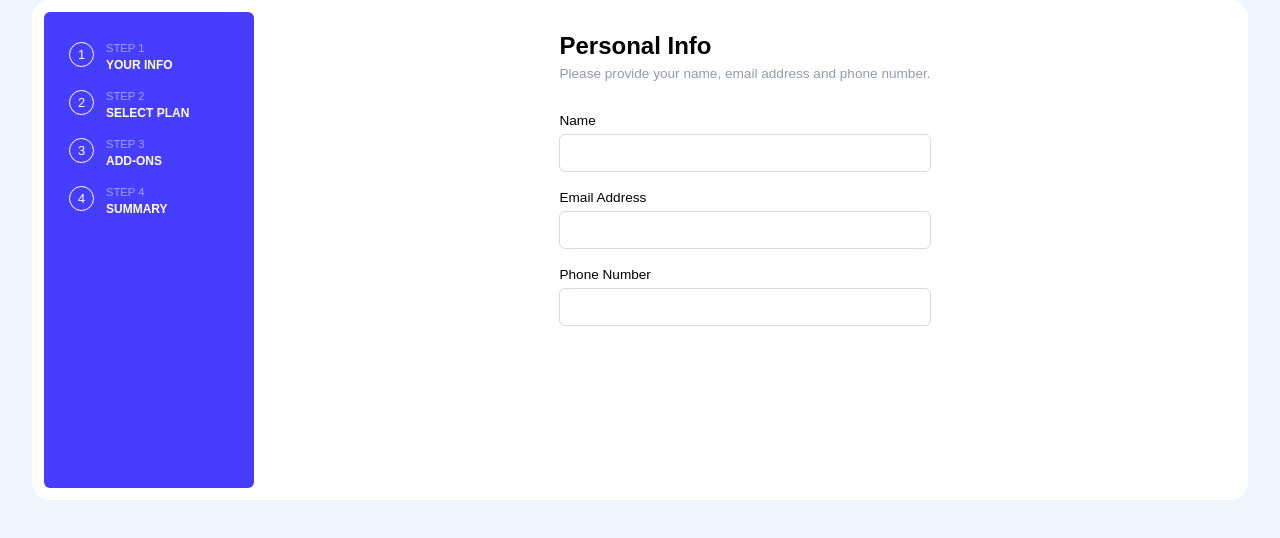
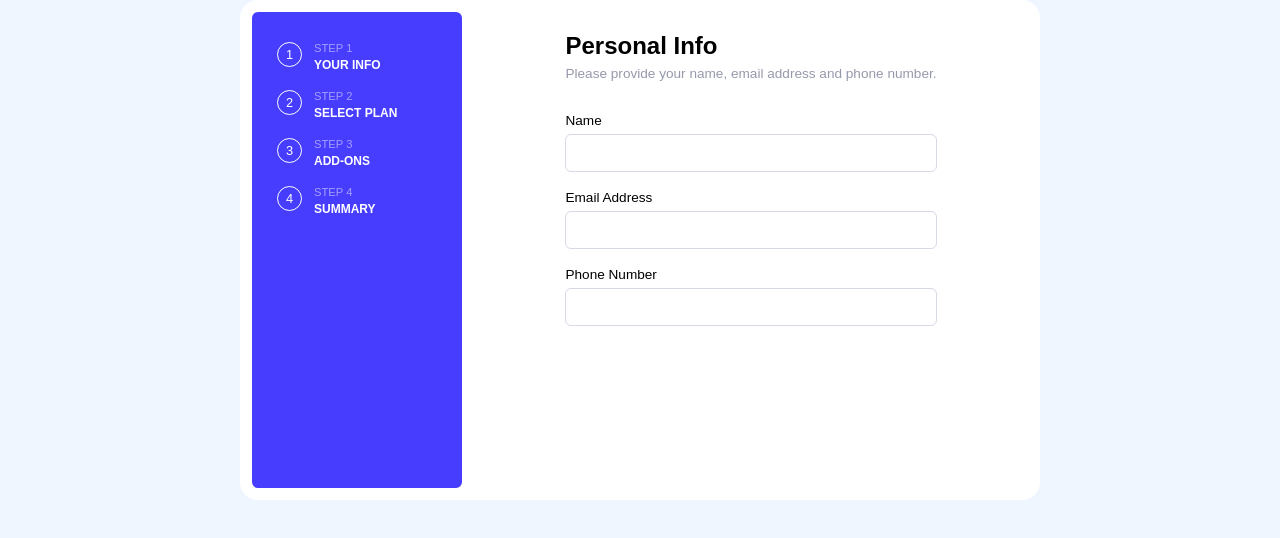
Before and after one commit to eha49/multistep-form, a React (Vite) app: page / in a window 1280 px wide. Shown: the top 538 px of the page. Built offline with nearby package versions, Linux system fonts and the light colour scheme.

Commit message:
minor changes

```diff
--- a/src/components/FormArea/FormArea.jsx
+++ b/src/components/FormArea/FormArea.jsx
@@ -20,6 +20,7 @@ const InnerWrapper = styled.div`
   margin-left: auto;
   margin-right: auto;
   padding-top: 20px;
+  padding-left: var(--padding);
   min-height: 100%;
 `;
 
--- a/src/components/MainBlock/MainBlock.jsx
+++ b/src/components/MainBlock/MainBlock.jsx
@@ -14,7 +14,7 @@ function MainBlock() {
 export const Wrapper = styled.div`
   --padding: 12px;
   --radius: 6px;
-  width: 95%;
+  width: min(800px, 95%);
   margin-left: auto;
   margin-right: auto;
   min-height: 500px;
--- a/src/constant.js
+++ b/src/constant.js
@@ -1,17 +1,3 @@
-// Choosing the Desktop-First approach
-
-export const BREAKPOINTS = {
-  phone: 600,
-  tablet: 950,
-  laptop: 1300,
-};
-
-export const QUERIES = {
-  phoneAndSmaller: `(max-width: ${BREAKPOINTS.phone / 16}rem)`,
-  tabletAndSmaller: `(max-width: ${BREAKPOINTS.tablet / 16}rem)`,
-  laptopAndSmaller: `(max-width: ${BREAKPOINTS.laptop / 16}rem)`,
-};
-
 export const LANDMARK_SEQUENCE = [
   "your info",
   "select plan",
```
